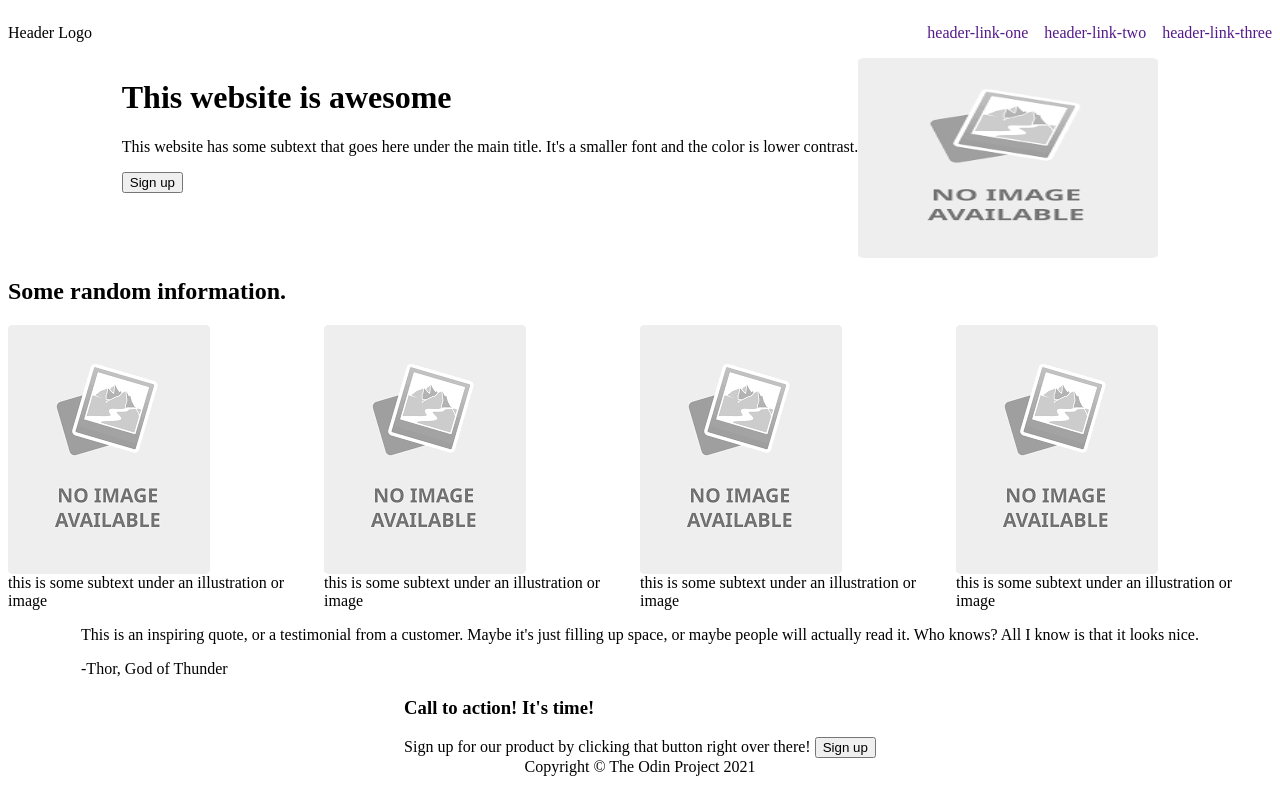
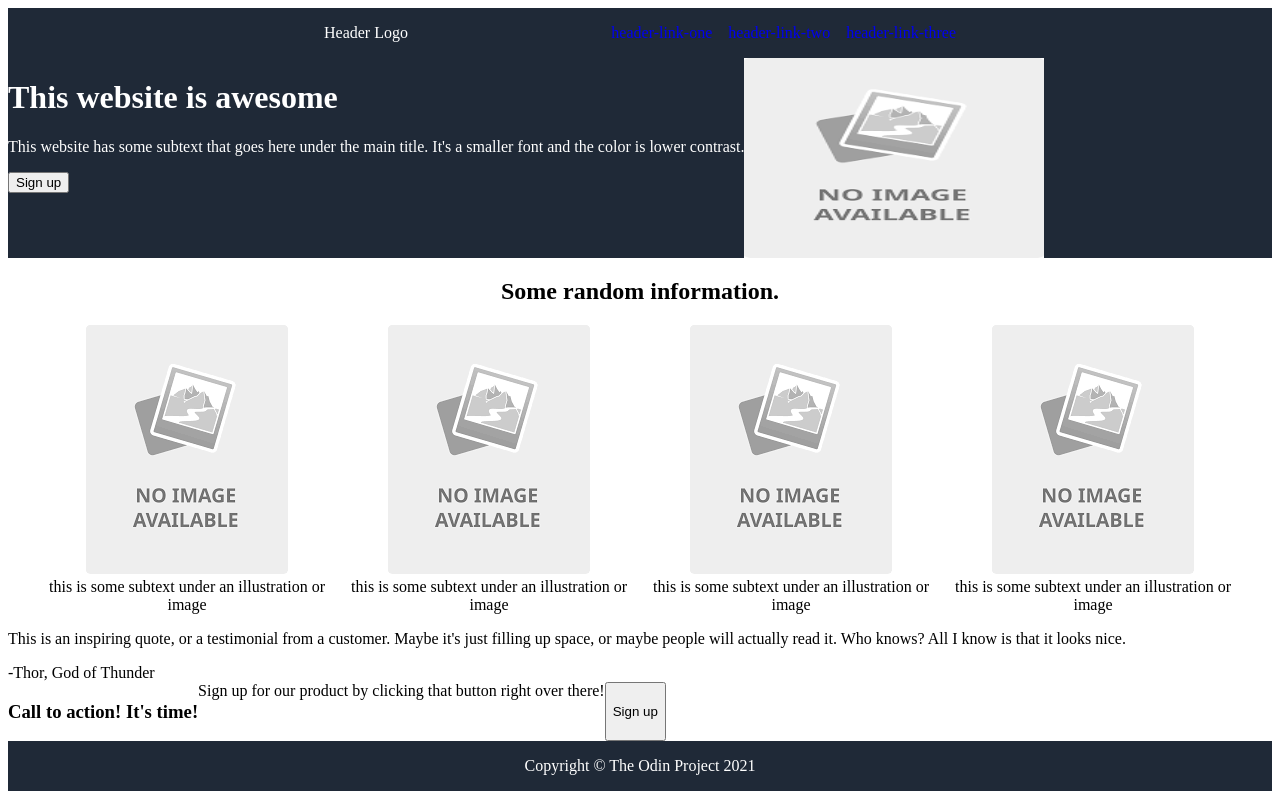
Before and after one commit to Eganichi/landing-page, a plain HTML site: page index.html in a window 1280 px wide. Drawn offline with Linux system fonts and the light colour scheme.

Commit message:
Add some more CSS

```diff
--- a/index.html
+++ b/index.html
@@ -11,9 +11,9 @@
         <header>
             Header Logo
             <ul>
-                <li><a href="">header-link-one</a></li>
-                <li><a href="">header-link-two</a></li>
-                <li><a href="">header-link-three</a></li>
+                <li><a href="index.html">header-link-one</a></li>
+                <li><a href="index.html">header-link-two</a></li>
+                <li><a href="index.html">header-link-three</a></li>
             </ul>
         </header>
         <div class="main">
--- a/styles.css
+++ b/styles.css
@@ -1,27 +1,47 @@
 body {
     display: flex;
     flex-direction: column;
-    /* align-items: center; */
-    /* justify-content: space-between; */
+    justify-content: space-between;
+
 }
 
 header {
     display: flex;
     align-items: center;
     justify-content: space-between;
+    padding: 0 25% 0 25%;
+    background-color: #1F2937;
+    color: white;
+}
+
+.one {
+    display: flex;
+    background-color: #1F2937;
+    color: white;
+
+}
+
+.two {
+    display: flex;
+    flex-direction: column;
+    text-align: center;
+    padding: 0 32px 0 32px;
+}
+
+.four {
+    display: flex;
 }
 
 footer {
     display: flex;
     justify-content: center;
+    background-color: #1F2937;
+    color: white;
+    padding: 16px;
 }
 
 .sign {
     display: block;
-}
-
-.one {
-    display: flex;
 }
 
 ul {
@@ -30,6 +50,11 @@ ul {
    justify-content: space-between;
    padding: 0;
    gap: 16px;
+   color: white;
+}
+
+li {
+    color: white;
 }
 
 a {
@@ -39,14 +64,14 @@ a {
 .main {
     display: flex;
     flex-direction: column;
-    align-items: center;
 }
 
 .image {
-    display: flex;
-    flex-wrap: wrap;
+    display: inline-block;
+    text-align: center;
 }
 
 .images {
     display: flex;
+    gap: 8px;
 }
```
